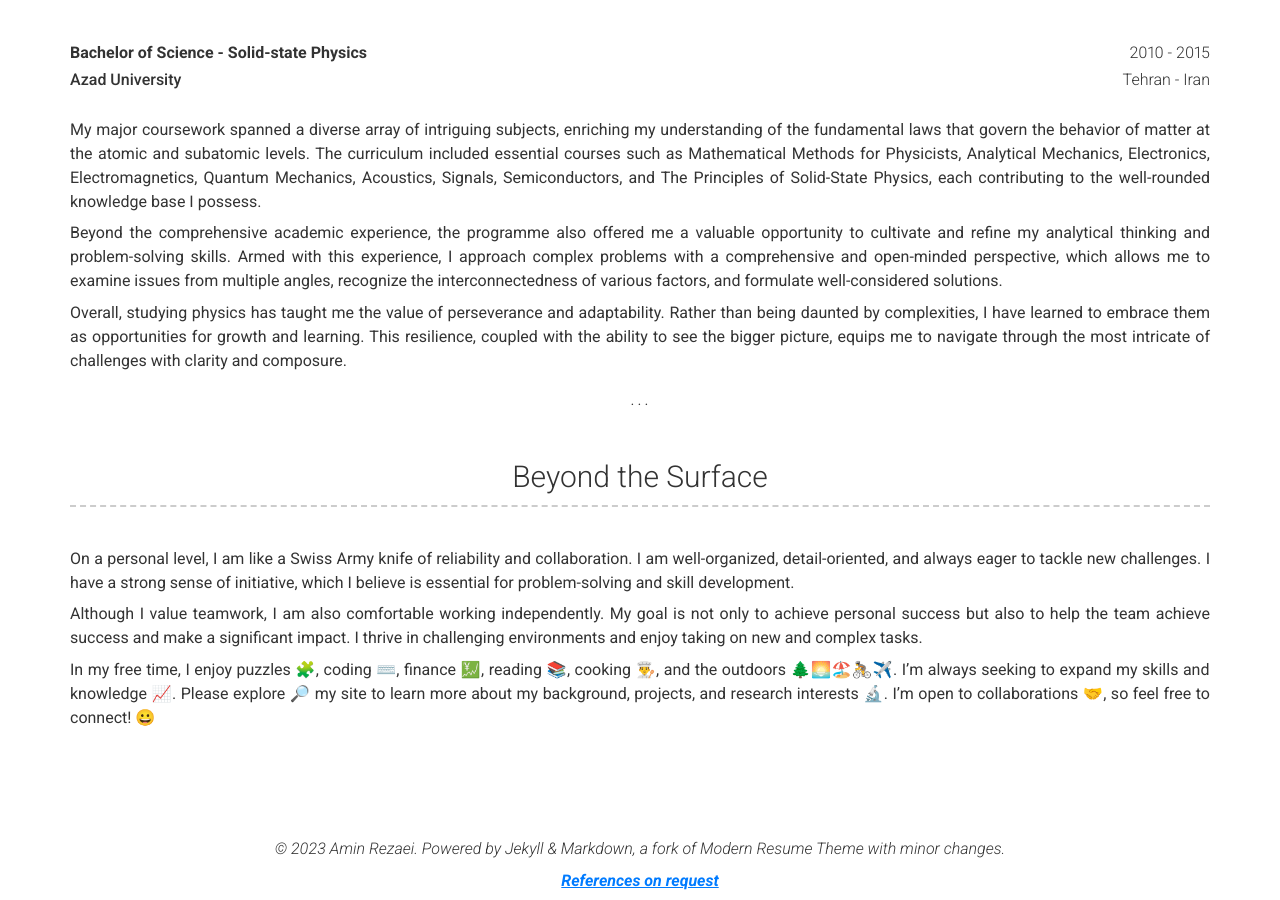
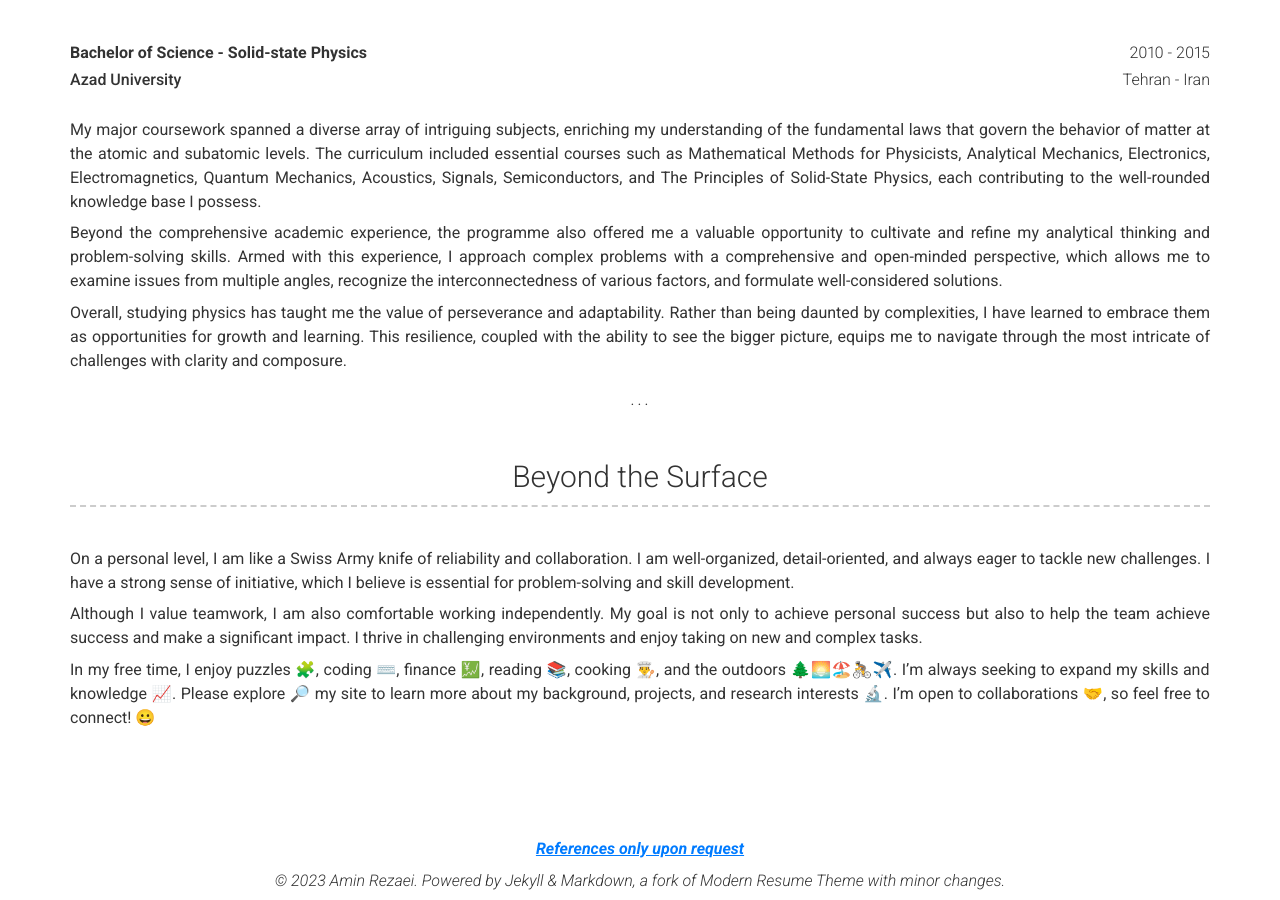
Before and after one commit to aminrezaei-img/CV, a Jekyll site: the page built from index.md, in a window 1280 px wide and 900 px high, scrolled down 1959 px. Built offline with Jekyll 4.4.1, drawn with Linux system fonts in a browser that asks for light colours; nearby versions of some CDN libraries.

Commit message:
Update footer.html

```diff
--- a/_includes/footer.html
+++ b/_includes/footer.html
@@ -8,8 +8,8 @@
 </style>
 
 <div class="container footer-container">
+  {%- if site.footer_show_references -%}
+    <p><a href="mailto:{{ site.email }}" target="_blank">References only upon request</a></p>
+  {%- endif -%}
   <p>&copy; 2023 {{ site.name }}. Powered by Jekyll & Markdown, a fork of Modern Resume Theme with minor changes.</p>
-  {%- if site.footer_show_references -%}
-    <p><a href="mailto:{{ site.email }}" target="_blank">References on request</a></p>
-  {%- endif -%}
 </div>
```
